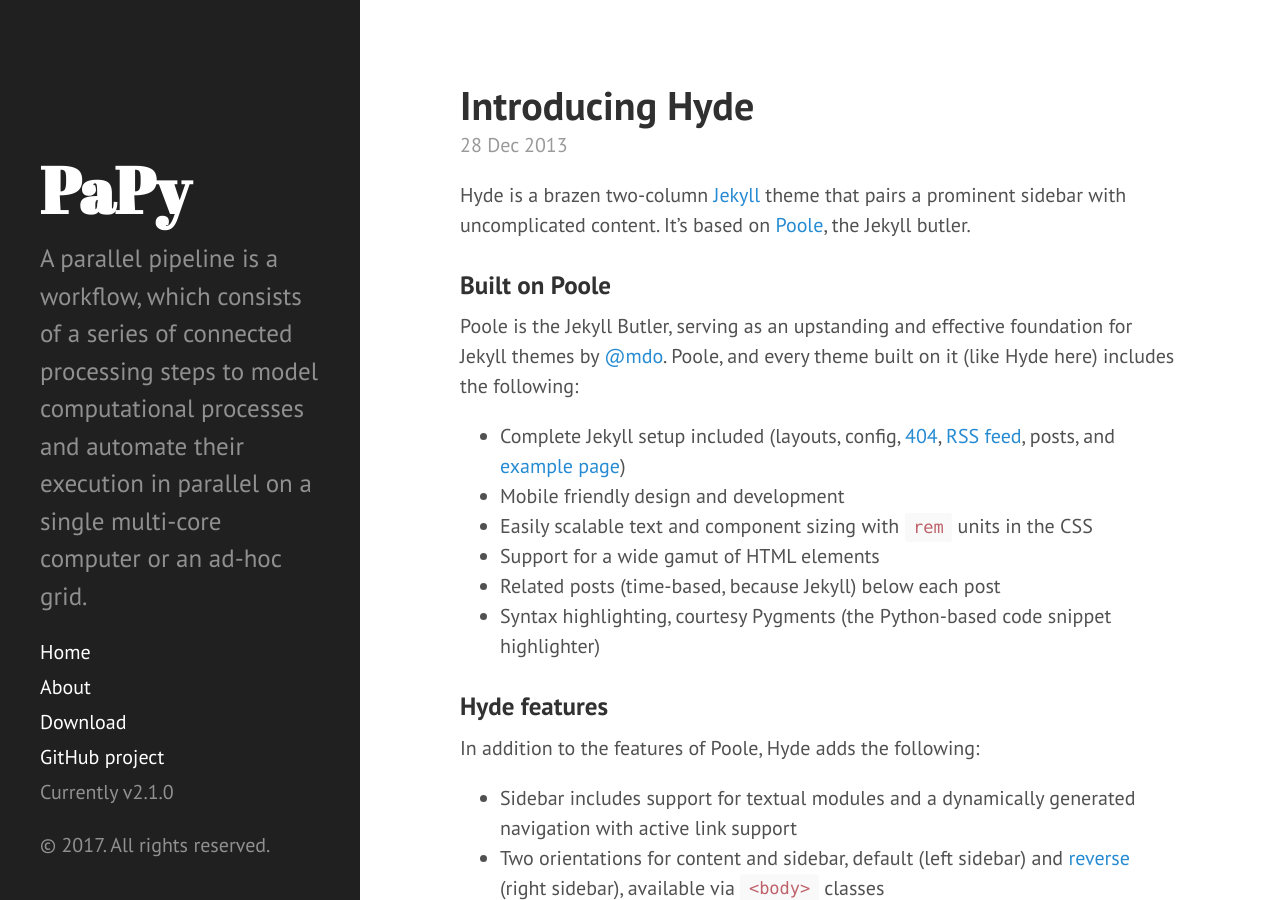
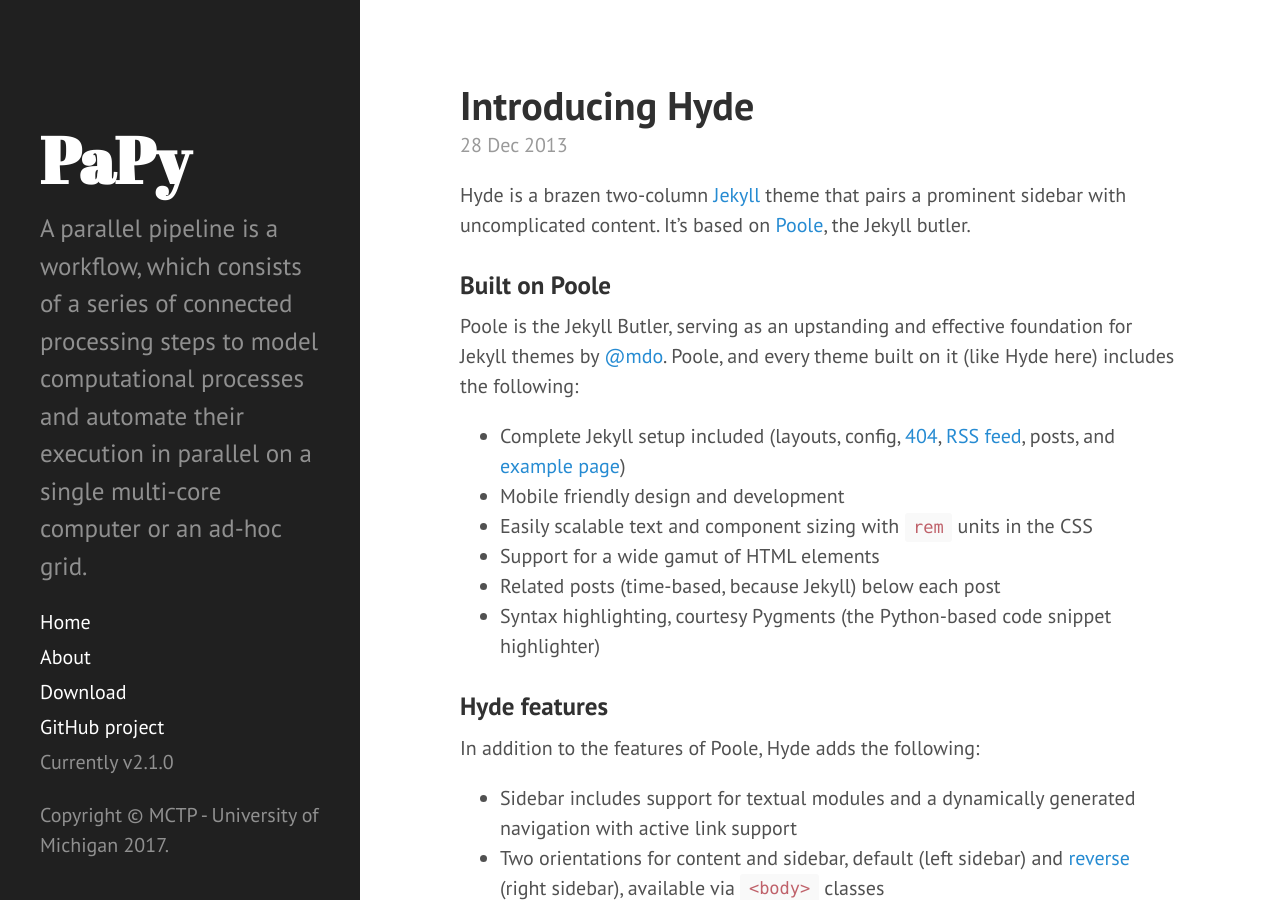
Before and after one commit to jich-MCTP/calculate, a Jekyll site: the page built from index.html, in a window 1280 px wide and 900 px high. Built offline with Jekyll 4.4.1, drawn with Linux system fonts in a browser that asks for light colours; the list of posts is cut into pages by our own code.

Commit message:
change copyright

```diff
--- a/_includes/sidebar.html
+++ b/_includes/sidebar.html
@@ -35,6 +35,6 @@
       <span class="sidebar-nav-item">Currently v{{ site.version }}</span>
     </nav>
 
-    <p>&copy; {{ site.time | date: '%Y' }}. All rights reserved.</p>
+    <p>Copyright &copy; MCTP - University of Michigan {{ site.time | date: '%Y' }}.</p>
   </div>
 </div>
```
